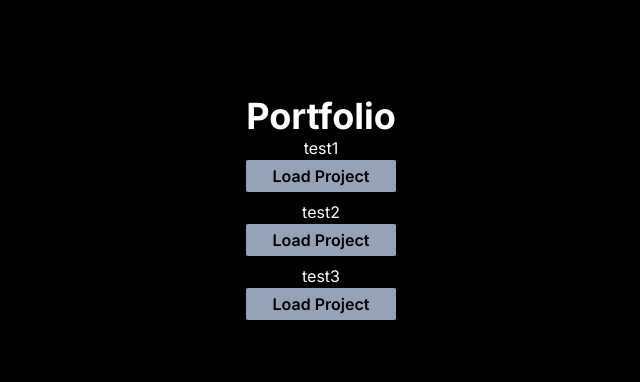
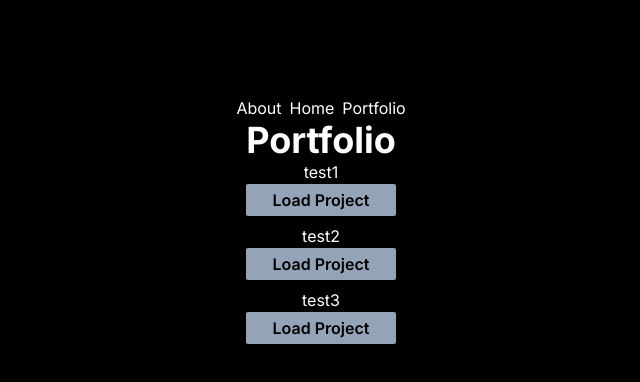
Before and after one commit to i-amare/nextjs-deep-dive, a Next.js app in the folder routing/: page /portfolio in a window 1280 px wide. Shown: the top 382 px of the page, without its empty margins (319-959 px from the left). Built offline with nearby package versions, Linux system fonts and the light colour scheme.

Commit message:
finishing touches

```diff
--- a/routing/src/app/layout.tsx
+++ b/routing/src/app/layout.tsx
@@ -1,5 +1,6 @@
 import type { Metadata } from "next";
 import { Inter } from "next/font/google";
+import Link from "next/link";
 import "./globals.css";
 
 const inter = Inter({ subsets: ["latin"] });
@@ -18,6 +19,11 @@
 		<html lang='en'>
 			<body className={inter.className}>
 				<main className='flex min-h-screen flex-col items-center p-24'>
+					<div className='flex gap-2'>
+						<Link href='/about'>About</Link>
+						<Link href='/'>Home</Link>
+						<Link href='/portfolio'>Portfolio</Link>
+					</div>
 					{children}
 				</main>
 			</body>
```
